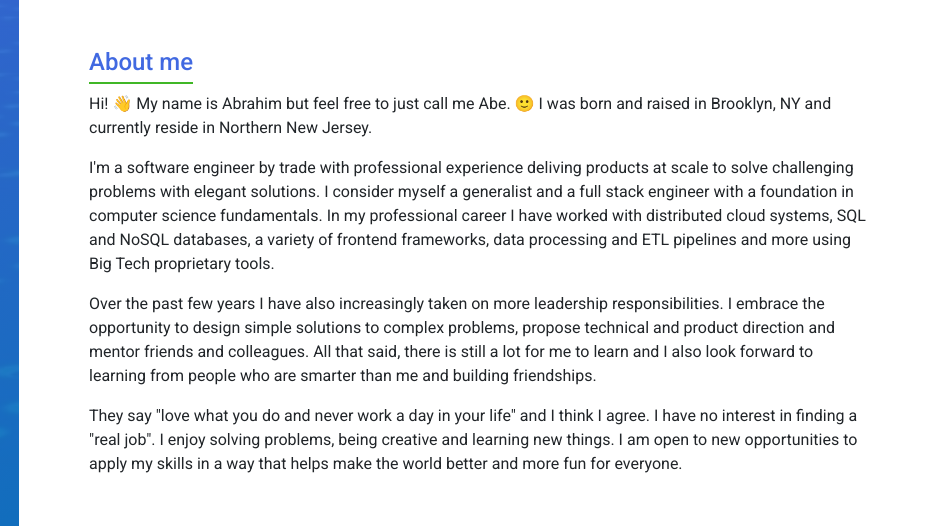
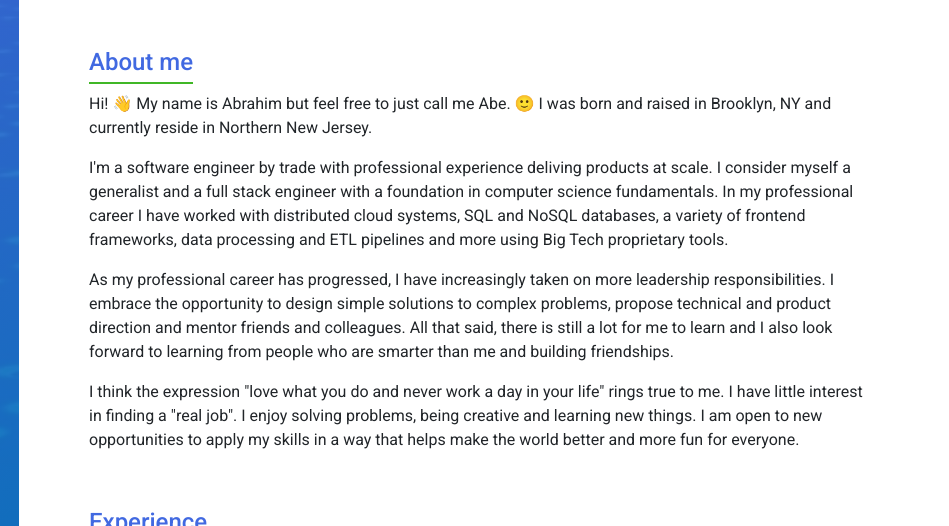
Before and after one commit to agaber/portfolio, a website: page src/index.html in a window 1280 px wide. Shown: the top 526 px of the page, 331-1280 px from the left. Drawn offline with nearby package versions, Linux system fonts and the light colour scheme; files that its build step writes are made by us from their sources; files whose address does not match are found by name; a web font is replaced by a local one.

Commit message:
Wordsmith the about me section a bit.

```diff
--- a/src/index.html
+++ b/src/index.html
@@ -100,15 +100,14 @@
 
             <p>
               I'm a software engineer by trade with professional experience deliving products at
-              scale to solve challenging problems with elegant solutions. I consider myself a
-              generalist and a full stack engineer with a foundation in computer science
-              fundamentals. In my professional career I have worked with distributed cloud systems,
-              SQL and NoSQL databases, a variety of frontend frameworks, data processing and ETL
-              pipelines and more using Big Tech proprietary tools.
+              scale. I consider myself a generalist and a full stack engineer with a foundation in
+              computer science fundamentals. In my professional career I have worked with distributed
+              cloud systems, SQL and NoSQL databases, a variety of frontend frameworks, data
+              processing and ETL pipelines and more using Big Tech proprietary tools.
             </p>
 
             <p>
-              Over the past few years I have also increasingly taken on more leadership
+              As my professional career has progressed, I have increasingly taken on more leadership
               responsibilities. I embrace the opportunity to design simple solutions to complex
               problems, propose technical and product direction and mentor friends and colleagues.
               All that said, there is still a lot for me to learn and I also look forward to learning
@@ -116,10 +115,10 @@
             </p>
 
             <p>
-              They say "love what you do and never work a day in your life" and I think I agree. I
-              have no interest in finding a "real job". I enjoy solving problems, being creative
-              and learning new things. I am open to new opportunities to apply my skills in a way
-              that helps make the world better and more fun for everyone.
+              I think the expression "love what you do and never work a day in your life" rings true
+              to me. I have little interest in finding a "real job". I enjoy solving problems, being
+              creative and learning new things. I am open to new opportunities to apply my skills in
+              a way that helps make the world better and more fun for everyone.
             </p>
           </div>
         </div>
```
